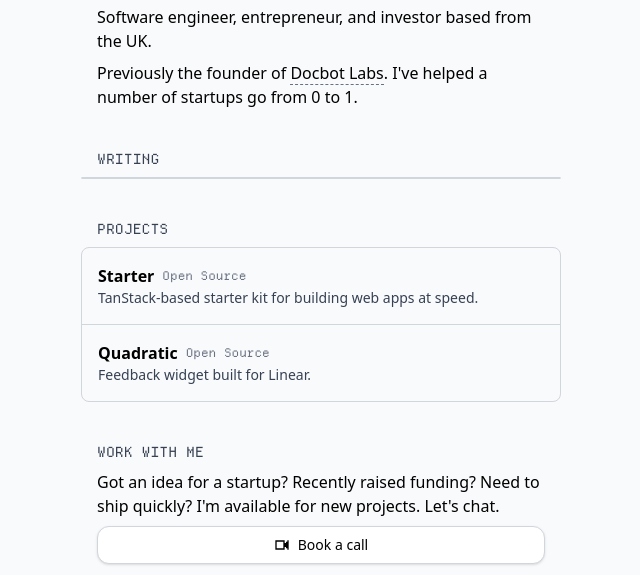
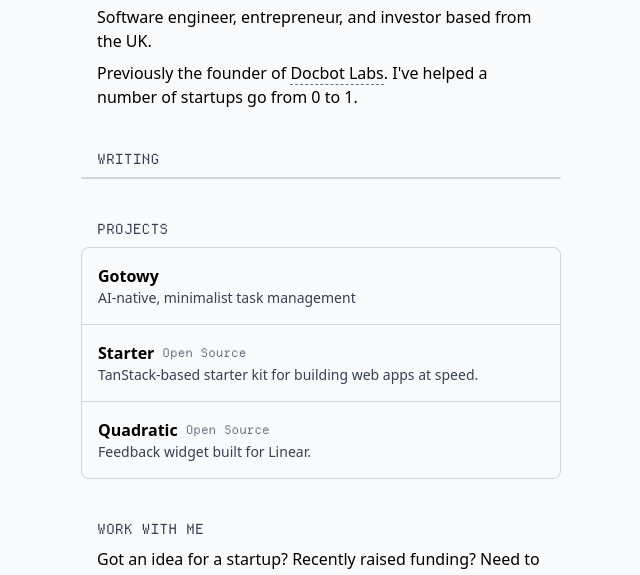
Before and after one commit to jamiedavenport/jxd.dev, an Astro site: page / in a window 1280 px wide. Shown: the part 143-718 px from the top of the page, without its empty margins (319-959 px from the left). Built offline with nearby package versions, Linux system fonts and the light colour scheme; Astro itself is replaced by a stand-in of ours.

Commit message:
Enhance index.astro by adding new project links with descriptions for improved visibility and user engagement; update styling for better hover effects on list items.

```diff
--- a/src/pages/index.astro
+++ b/src/pages/index.astro
@@ -72,9 +72,19 @@ const posts = await getCollection("blog");
         <h2 class="font-mono text-sm uppercase text-gray-700 mb-2">Projects</h2>
         <!-- <p>Lorem ipsum dolor sit amet consectetur adipisicing elit. Quisquam, quos.</p> -->
         <ul
-          class="border rounded-lg border-gray-300 overflow-hidden divide-y divide-gray-300 -mx-4"
+          class="border rounded-lg border-gray-300 overflow-hidden divide-y divide-gray-300 -mx-4 [&_li]:hover:bg-white"
         >
-          <li class="hover:bg-white">
+          <li>
+            <a
+              href="https://gotowy.jxd.dev"
+              target="_blank"
+              class="p-4 flex flex-col"
+            >
+              <span class="font-bold">Gotowy</span>
+              <span class="text-sm text-gray-700">AI-native, minimalist task management</span>
+            </a>
+          </li>
+          <li>
             <a
               href="https://github.com/jxdltd/holistic-starter"
               target="_blank"
@@ -89,7 +99,7 @@ const posts = await getCollection("blog");
               >
             </a>
           </li>
-          <li class="hover:bg-white">
+          <li>
             <a
               href="https://github.com/jxdltd/quadratic-v2"
               target="_blank"
```
